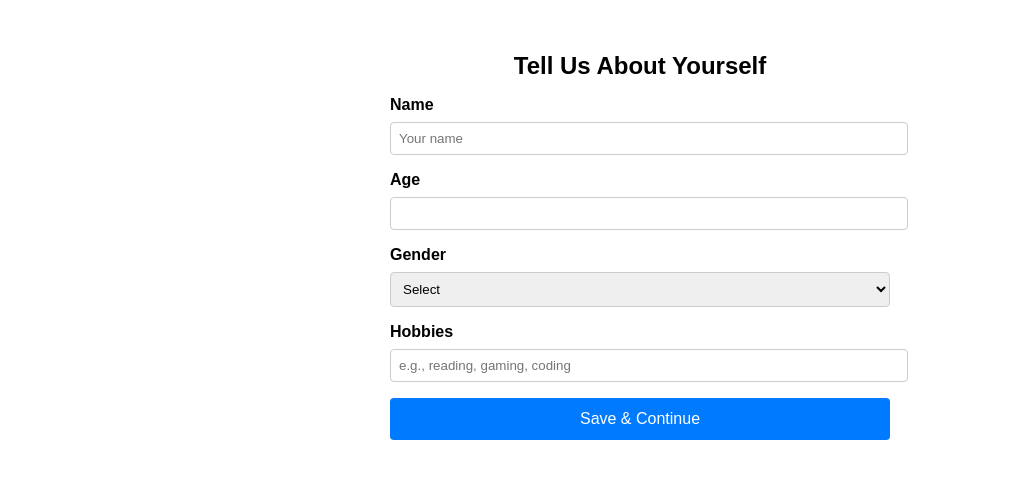
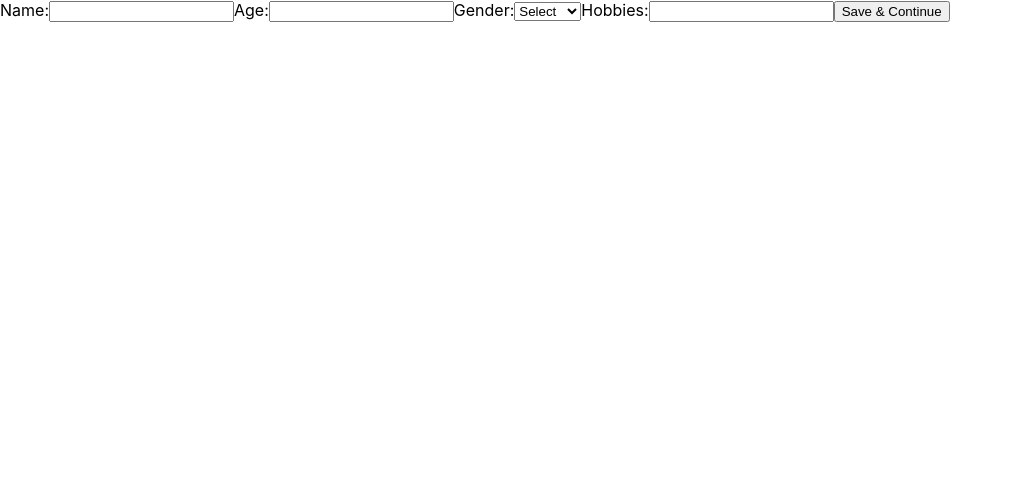
Before and after one commit to Ayan20april/SoulMegleApp, a React (Create React App) app in the folder soulmegle-frontend/: page / in a window 1280 px wide. Shown: the top 478 px of the page, without its empty margins (0-1012 px from the left). Built offline with nearby package versions, Linux system fonts and the light colour scheme.

Commit message:
connect frontend to backend

```diff
--- a/soulmegle-frontend/src/components/InterestForm.jsx
+++ b/soulmegle-frontend/src/components/InterestForm.jsx
@@ -1,79 +1,56 @@
 // src/components/InterestForm.jsx
-import React, { useState } from 'react';
-import './InterestForm.css';
+import React, { useState } from "react";
+import API_BASE_URL from "../config";
 
 const InterestForm = () => {
-  const [formData, setFormData] = useState({
-    name: '',
-    age: '',
-    gender: '',
-    hobbies: ''
+  const [name, setName] = useState("");
+  const [age, setAge] = useState("");
+  const [gender, setGender] = useState("");
+  const [hobbies, setHobbies] = useState("");
+
+  const handleSubmit = async (event) => {
+    event.preventDefault();
+
+    const userData = { name, age, gender, hobbies };
+
+    try {
+      const response = await fetch(`${API_BASE_URL}/api/users`, {
+        method: "POST",
+        headers: {
+          "Content-Type": "application/json",
+        },
+        body: JSON.stringify(userData),
       });
 
-  const handleChange = (e) => {
-    setFormData({ ...formData, [e.target.name]: e.target.value });
-  };
-
-  const handleSubmit = (e) => {
-    e.preventDefault();
-    console.log(formData);
+      const data = await response.json();
+      console.log("User added:", data);
+      alert("User registered successfully!");
+    } catch (error) {
+      console.error("Error saving user:", error);
+    }
   };
 
   return (
-    <div className="container">
-      <h2 className="form-heading">Tell Us About Yourself</h2>
     <form onSubmit={handleSubmit}>
-        <div className="form-group">
-          <label htmlFor="name">Name</label>
-          <input
-            type="text"
-            name="name"
-            id="name"
-            value={formData.name}
-            onChange={handleChange}
-            placeholder="Your name"
-          />
-        </div>
-        <div className="form-group">
-          <label htmlFor="age">Age</label>
-          <input
-            type="number"
-            name="age"
-            id="age"
-            value={formData.age}
-            onChange={handleChange}
-          />
-        </div>
-        <div className="form-group">
-          <label htmlFor="gender">Gender</label>
-          <select
-            name="gender"
-            id="gender"
-            value={formData.gender}
-            onChange={handleChange}
-          >
+      <label>Name:</label>
+      <input type="text" value={name} onChange={(e) => setName(e.target.value)} required />
+
+      <label>Age:</label>
+      <input type="number" value={age} onChange={(e) => setAge(e.target.value)} required />
+
+      <label>Gender:</label>
+      <select value={gender} onChange={(e) => setGender(e.target.value)} required>
         <option value="">Select</option>
         <option value="male">Male</option>
         <option value="female">Female</option>
-            <option value="non-binary">Non-Binary</option>
+        <option value="other">Other</option>
       </select>
-        </div>
-        <div className="form-group">
-          <label htmlFor="hobbies">Hobbies</label>
-          <input
-            type="text"
-            name="hobbies"
-            id="hobbies"
-            value={formData.hobbies}
-            onChange={handleChange}
-            placeholder="e.g., reading, gaming, coding"
-          />
-        </div>
-        <button type="submit" className="button">
-          Save &amp; Continue
-        </button>
+
+      <label>Hobbies:</label>
+      <input type="text" value={hobbies} onChange={(e) => setHobbies(e.target.value)} required />
+
+      <button type="submit">Save & Continue</button>
     </form>
-    </div>
   );
 };
 
--- /dev/null
+++ b/soulmegle-frontend/src/config.js
@@ -0,0 +1,3 @@
+const API_BASE_URL = "https://soulmegle-backend.onrender.com"; //Render backend URL
+
+export default API_BASE_URL;
```
Also changed, not shown: soulmegle-frontend/src/components/UserList.jsx (added, +28 -0 lines), 1 other file (tests, documents, lock files or other folders). Lines whose indentation alone changed are shown as unchanged.
